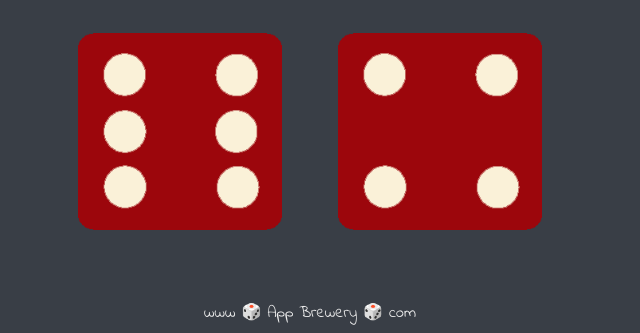
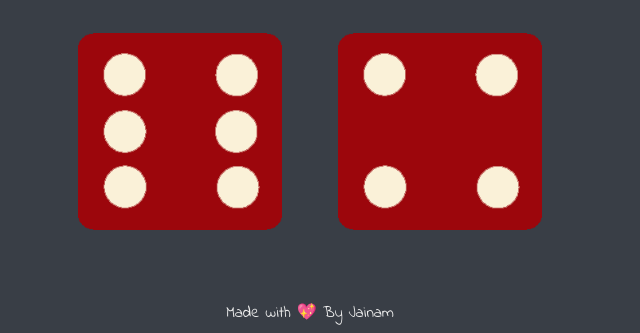
Before and after one commit to JainamGandhi31/DiceGame, a plain HTML site: page index.html in a window 1280 px wide. Shown: the part 508-841 px from the top of the page, without its empty margins (330-970 px from the left). Drawn offline with Linux system fonts and the light colour scheme.

Commit message:
updated  footer index.html

```diff
--- a/index.html
+++ b/index.html
@@ -29,6 +29,6 @@
   </body>
 
   <footer>
-    www 🎲 App Brewery 🎲 com
+   Made with 💖 By Jainam
   </footer>
 </html>
```
